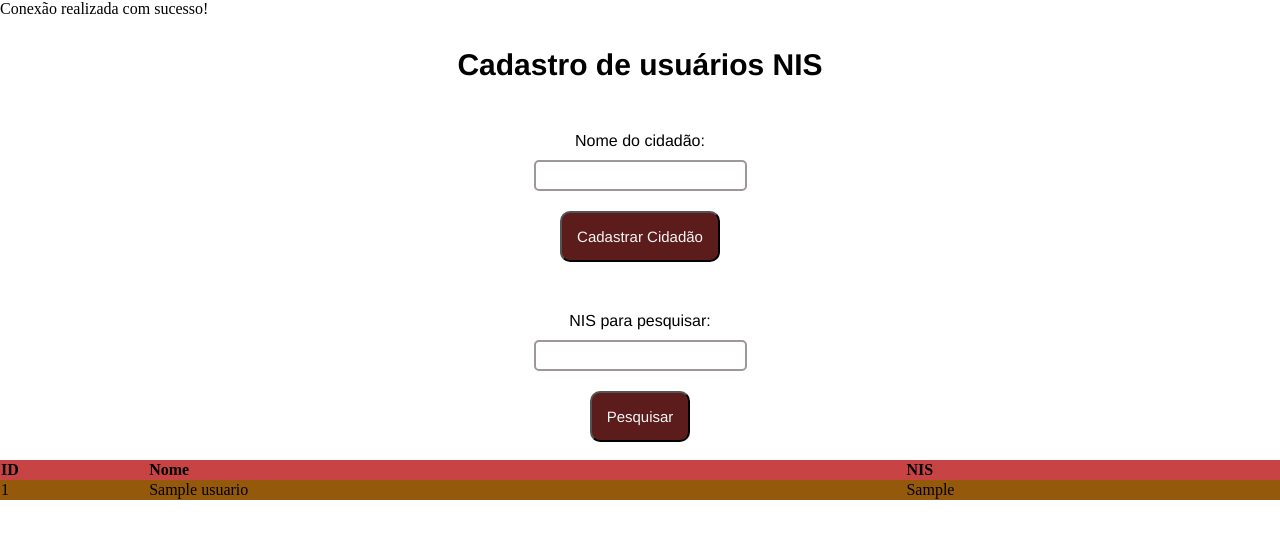
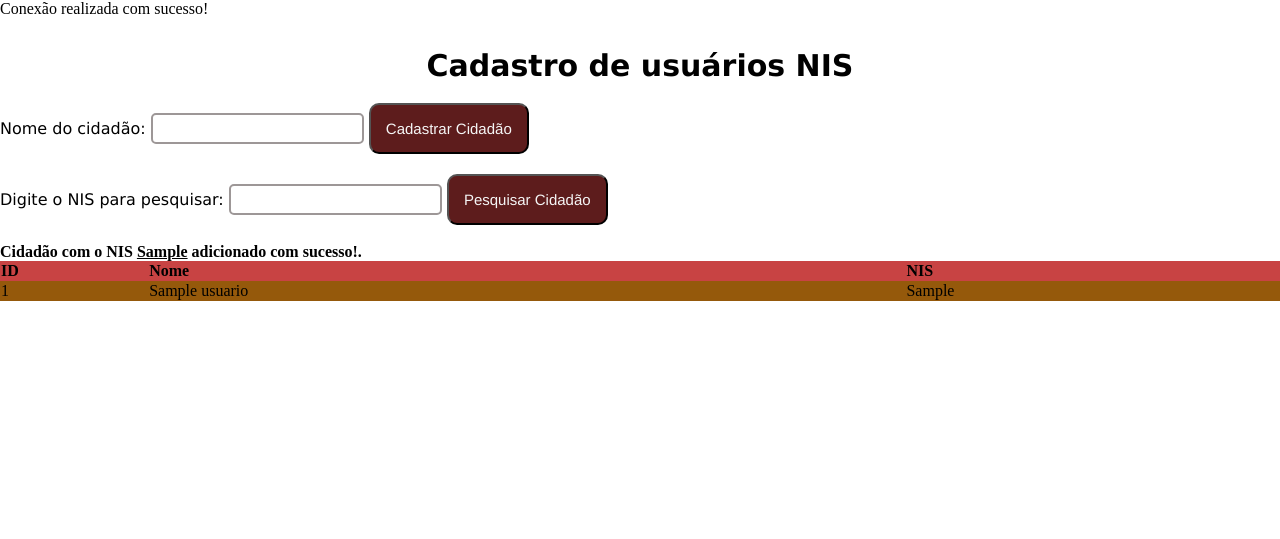
Before and after one commit to ryanmarques1/Desafio-Cientec---Ryan, a PHP site: page / in a window 1280 px wide. Shown: the top 539 px of the page. Run offline with PHP 8.4, Linux system fonts and the light colour scheme; tables that the repository leaves empty hold one stand-in row (values such as "Sample post").

Commit message:
VERSÃO FINAL

```diff
--- a/ScriptBanco.sql
+++ b/ScriptBanco.sql
@@ -1,3 +1,7 @@
+--Execute no phpMyAdmin
+
+CREATE DATABASE cadastro_nis;
+
 CREATE TABLE usuarios(
     id SERIAL PRIMARY KEY,
     nome VARCHAR(50) NOT NULL,
--- a/cidadao.php
+++ b/cidadao.php
@@ -1,4 +1,5 @@
 <?php
+    //Classe cidadao.
     class cidadao{
         //Variaveis da classe;
         private $id;
@@ -15,10 +16,10 @@
         }
 
         public function gera_NIS(){
-            $primeiro_digito = rand(1,9);
-            $restantes = rand(1000000000, 9999999999);
-
-            $nis_gerado = $primeiro_digito . str_pad($restantes,10, "0", STR_PAD_LEFT);
+            //Pegando o primeiro digito separado para ele não ser 0 toda vez.
+            $primeiro_digito = mt_rand(1,9);
+            $numero = mt_rand(1000000000, 9999999999); //gerando um numero GRANDE
+            $nis_gerado = $primeiro_digito . str_pad($numero,10 ,"0" , STR_PAD_RIGHT); //Concatenamos o primeiro com o gerado, limitamos em 10 digitos e especificamos para completar com 0s a direita.
             $nis = $nis_gerado;
             return $nis;
         }
@@ -27,28 +28,31 @@
             $post['nis'] = $this->gera_NIS();
             $insert_bd = "INSERT INTO usuarios(nome,NIS) VALUES ('{$post['nome_cidadao']}', '{$post['nis']}')";
             if($this->connection->query($insert_bd) === TRUE){
-                echo "Dados inseridos com sucesso: $insert_bd<br>".$this->connection->query."<br>";
                 return true;
             }else{
-                echo "Erro ao inserir no banco: $insert_bd<br>".$this->connection->error."<br>";
                 return false;
             }
         }
         public function ler_tabela($page){
-            $seleciona_tabela = "SELECT * FROM usuarios";
+            $seleciona_tabela = "SELECT * FROM usuarios ORDER BY id DESC LIMIT 1"; //Ordem descrescente com LIMITE 1
             $resultado = $this->connection->query($seleciona_tabela);
+            if($this->connection->query($seleciona_tabela) === FALSE){
+                return false;
+            }
             return $resultado->fetch_all(MYSQLI_ASSOC);
         }
         public function ler_linha($id){
             $seleciona_linha = "SELECT * FROM usuarios WHERE id = $id";
             $resultado = $this->connection->query($seleciona_linha);
+            if($this->connection->query($seleciona_linha) === FALSE){
+                return false;
+            }
             return $resultado->fetch_all(MYSQLI_ASSOC);
         }
         public function pesquisa_cidadao($nis){
             $seleciona_linha = "SELECT nome,NIS FROM usuarios WHERE nis = $nis LIMIT 1";
             $resultado = $this->connection->query($seleciona_linha);
             if($this->connection->query($seleciona_linha) === FALSE){
-                echo "Cidadao nao achado.";
                 return false;
             }
             return $resultado->fetch_all(MYSQLI_ASSOC);
--- a/index.php
+++ b/index.php
@@ -1,8 +1,10 @@
 <?php
 //Desafio Cientec - Ryan Marques de Castro
-
+//MAIN PRINCIPAL .c
 include "conexao.php";
 include "cidadao.php";
+
+
 
 $id = 0;
 
@@ -10,9 +12,7 @@ if(empty($_GET['action'])){
     $action = 'insert_banco';
     $actionv = 'Cadastrar';
 }
-
-
-$dados_cidadao = new cidadao($connection);
+$dados_cidadao = new cidadao($connection); //Objeto da classe
 
 
 if(empty($_GET['page'])){
@@ -21,19 +21,19 @@ if(empty($_GET['page'])){
     $page = $_GET['page'];
 }
 
+//Var tabela recebe a tabela do BD. Var demp recebe linha baseada no $id.
 $tabela = $dados_cidadao->ler_tabela($page);
 $demp = $dados_cidadao->ler_linha($id);
 
 
+//Atribuindo vazio caso não tiver ninguem no BD.
 if(empty($demp)){
     $demp[0]['id'] = '';
     $demp[0]['nome'] = '';
     $demp[0]['NIS'] = '';
-
 }
 
-
-
+$id = $id + 1;
 ?>
 <!DOCTYPE html>
 <html lang = "pt-br">
@@ -48,7 +48,8 @@ if(empty($demp)){
 <body>
 <div id="container">
     <h1>Cadastro de usuários NIS</h1>
-    <form id="formulario" method = "post" action="formaction.php">
+    <!-- Form para adicionar cidadões-->
+    <form class = "formulario" method = "post" action="formaction.php">
 
         <input type="hidden" name="id" id="id" value="<?php echo $demp[0]['id']; ?>">
         <input type="hidden" name="action" value="<?php echo $action;?>">
@@ -59,16 +60,17 @@ if(empty($demp)){
 
         <?php
             if($actionv == 'Cadastrar'){
-                echo("<button type='submit'> Cadastrar Cidadão</button>");
+                echo("<button type='submit'>Cadastrar Cidadão</button>");
             }
 
         ?>
 
     </form>
-    <form id = "formulario" method="post" action="pesquisa.php">
-        <label for="nis_digitado">NIS para pesquisar: </label>
+    <!-- Form para pesquisa por NIS-->
+    <form class = "formulario" method="post" action="pesquisa.php">
+        <label for="nis_digitado">Digite o NIS para pesquisar: </label>
         <input type="text" id="nis_digitado" name="nis_digitado">
-        <button type='submit'>Pesquisar</button>
+        <button type='submit'>Pesquisar Cidadão</button>
     </form>
 
 </div>
@@ -76,6 +78,7 @@ if(empty($demp)){
 <br>
 
 <section id="resultado">
+
     <table>
         <tr>
             <th>ID</th>
@@ -83,14 +86,18 @@ if(empty($demp)){
             <th>NIS</th>
         </tr>
         <?php
-            foreach($tabela as $i){
+            if($tabela){
+                echo ("<h4>Cidadão com o NIS <u>{$tabela[0]['NIS']}</u> adicionado com sucesso!.</h4>");
                 echo("
                     <tr>
-                    <td>{$i['id']}</td>
-                    <td>{$i['nome']}</td>
-                    <td>{$i['NIS']}</td>
+                    <td>{$tabela[0]['id']}</td>
+                    <td>{$tabela[0]['nome']}</td>
+                    <td>{$tabela[0]['NIS']}</td>
                     ");
+            }else{
+                echo("<h4>Nenhum cidadão encontrado!</h4>");
             }
+
         ?>
     </table>
 </section>
--- a/style.css
+++ b/style.css
@@ -1,21 +1,21 @@
+/*Estilização da aplicação.*/
 *{
     margin: 0;
 
 }
 #container{
-    font-family: 'Franklin Gothic Medium', 'Arial Narrow', Arial, sans-serif;
-}
-
-h1{
-    text-align: center;
-    font-size: 30px;
-    margin-top: 30px;
+    font-family: 'Lucida Sans', 'Lucida Sans Regular', 'Lucida Grande', 'Lucida Sans Unicode', Geneva, Verdana, sans-serif;
 }
 #formulario{
     display: flex;
     flex-direction: column;
     align-items: center;
     margin-top: 50px;
+}
+h1{
+    text-align: center;
+    font-size: 30px;
+    margin-top: 30px;
 }
 
 label{
@@ -40,7 +40,6 @@ input{
     border-radius: 5px;
     padding: 5;
     font-size: 15px;
-    font-family: 'Franklin Gothic Medium', 'Arial Narrow', Arial, sans-serif;
     border: 2px solid rgb(157, 151, 151);
 }
 
```
Also changed, not shown: formaction.php (+5 -2 lines), pesquisa.php (+6 -3 lines).
